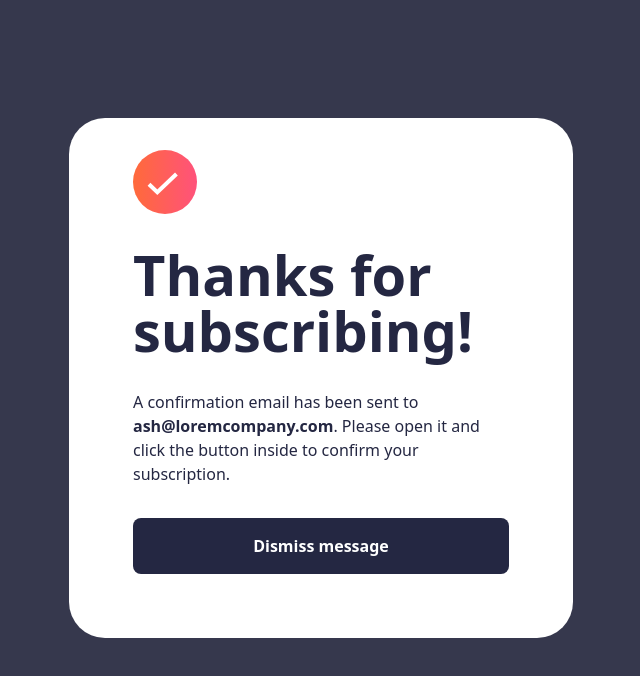
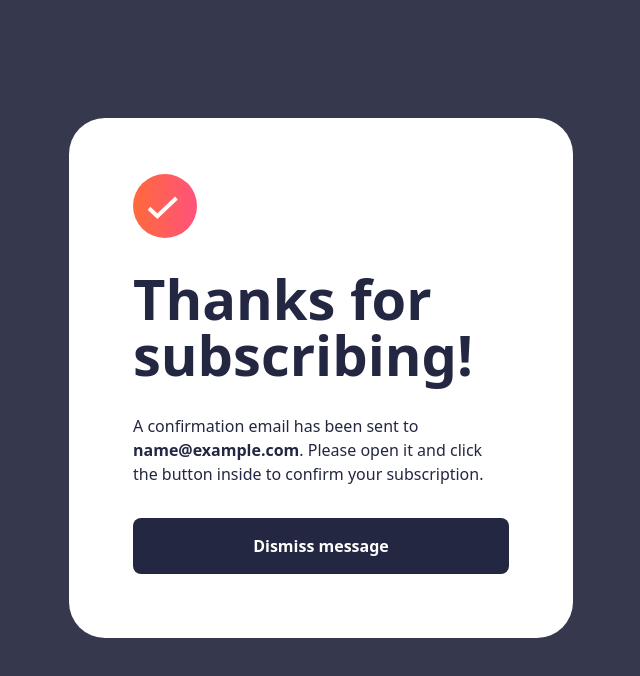
Before and after one commit to Anikhe00/Newsletter-Form, a React (Vite) app: page / in a window 1280 px wide. Both pictures are taken after typing "name@example.com" into the empty fields and a click on the button "Subscribe to monthly newsletter". Shown: the top 676 px of the page, without its empty margins (319-959 px from the left). Built offline with nearby package versions, Linux system fonts and the light colour scheme.

Commit message:
Update modal with the user's input (EmailField value)

```diff
--- a/src/App.jsx
+++ b/src/App.jsx
@@ -32,7 +32,7 @@
           onSubmit={handleSubmit}
         ></NewsletterForm>
       ) : (
-        <Modal />
+        <Modal value={isValue} />
       )}
     </main>
   );
--- a/src/components/Modal.jsx
+++ b/src/components/Modal.jsx
@@ -1,7 +1,7 @@
 import Button from "./Button";
 import Checkmark from "../assets/check.svg";
 
-export default function Modal() {
+export default function Modal({ value }) {
   return (
     <div className="flex flex-col justify-end items-center bg-white px-[1.5rem] pt-[9.31rem] pb-[4.38rem] h-dvh lg:w-[31.5rem] md:w-[31.5rem] lg:h-[32.5rem] md:h-[32.5rem] lg:p-[4rem] md:p-[4rem] lg:rounded-[2.25rem] md:rounded-[2.25rem] ">
       <div className="flex flex-col justify-between lg:justify-center md:justify-center lg:gap-[2rem] md:gap-[2rem] h-dvh w-full items-start">
@@ -13,9 +13,9 @@
           </h1>
 
           <p className="text-[1rem] font-normal leading-[150%] text-blue-800">
-            A confirmation email has been sent to{" "}
-            <strong>ash@loremcompany.com</strong>. Please open it and click the
-            button inside to confirm your subscription.
+            A confirmation email has been sent to <strong>{value}</strong>.
+            Please open it and click the button inside to confirm your
+            subscription.
           </p>
         </div>
 
```
